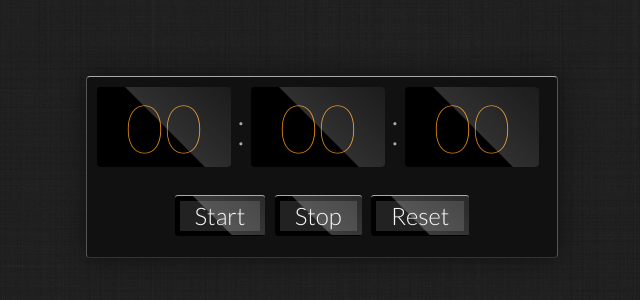
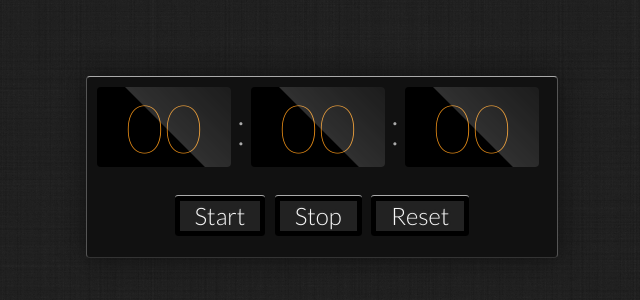
Before and after one commit to sampurcell93/Javascript-Demo, a plain HTML site: page index.html in a window 1280 px wide. Shown: the part 224-524 px from the top of the page, without its empty margins (329-969 px from the left). Drawn offline with Linux system fonts and the light colour scheme.

Commit message:
styling updates

```diff
--- a/sass/screen.scss
+++ b/sass/screen.scss
@@ -91,16 +91,16 @@ button {
 
     &:hover { color: $main; }
 
-    &:after {
-        content: "";
-        background: url("../sheen.png") no-repeat;
-        width: 100%;
-        height: 82px;
-        position: absolute;
-        top: -1px;
-        height: 100%;
-        right: 0px;
-        width: 80%;
-        pointer-events: none;
-    }
+    // &:after {
+    //     content: "";
+    //     background: url("../sheen.png") no-repeat;
+    //     width: 100%;
+    //     height: 82px;
+    //     position: absolute;
+    //     top: -1px;
+    //     height: 100%;
+    //     right: 0px;
+    //     width: 80%;
+    //     pointer-events: none;
+    // }
 }
```
Also changed, not shown: stylesheets/screen.css.
